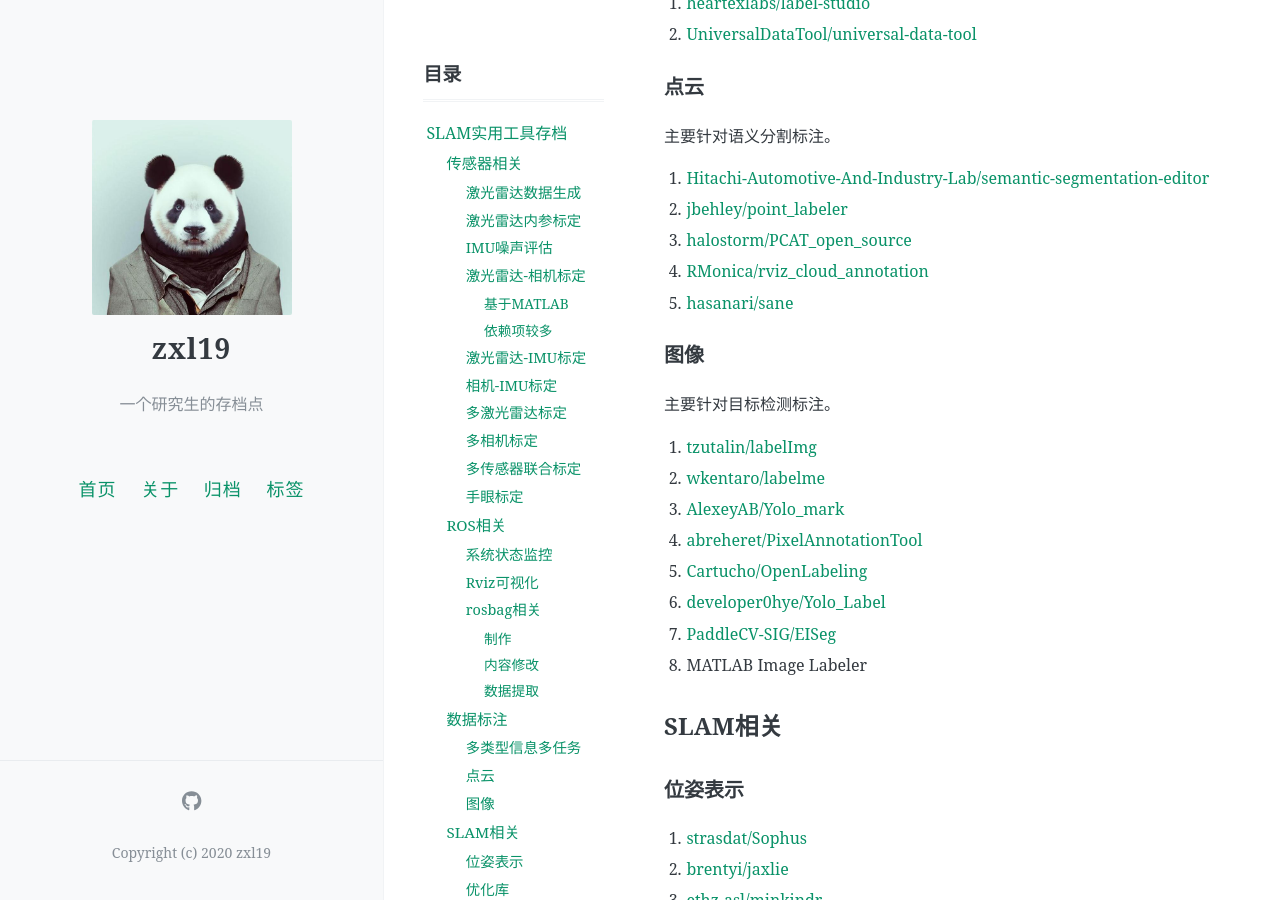
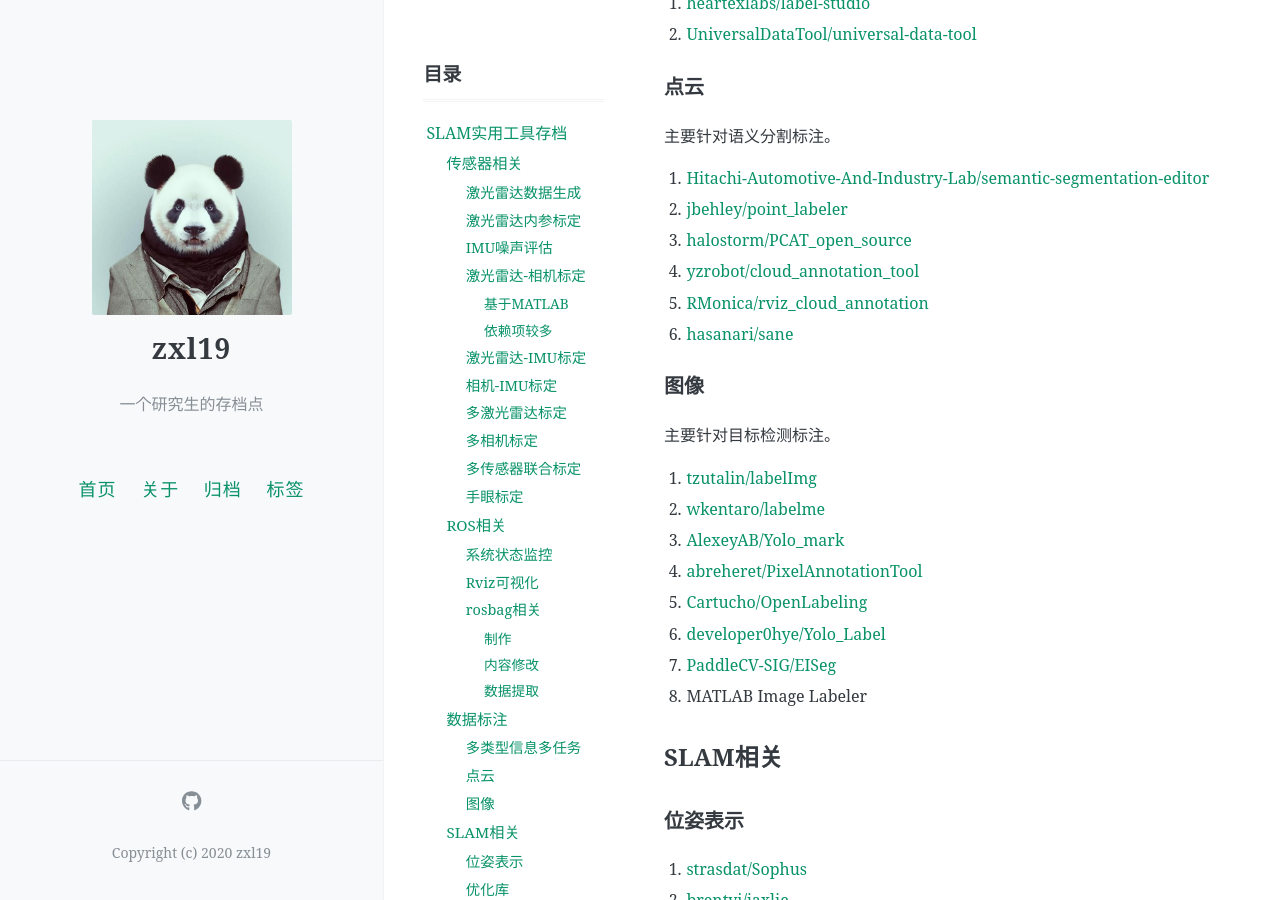
Before and after one commit to zxl19/zxl19.github.io, a Jekyll site: the page built from _posts/2021-05-25-slam-tool.md, in a window 1280 px wide and 900 px high, scrolled down 3779 px. Built offline with Jekyll 4.4.1, drawn with Linux system fonts in a browser that asks for light colours; comment, search, counter and statistics services are not loaded.

Commit message:
Update 2021-05-25-slam-tool.md

```diff
--- a/_posts/2021-05-25-slam-tool.md
+++ b/_posts/2021-05-25-slam-tool.md
@@ -149,8 +149,9 @@ pinned: false
 1. [Hitachi-Automotive-And-Industry-Lab/semantic-segmentation-editor](https://github.com/Hitachi-Automotive-And-Industry-Lab/semantic-segmentation-editor)
 2. [jbehley/point_labeler](https://github.com/jbehley/point_labeler)
 3. [halostorm/PCAT_open_source](https://github.com/halostorm/PCAT_open_source)
-4. [RMonica/rviz_cloud_annotation](https://github.com/RMonica/rviz_cloud_annotation)
-5. [hasanari/sane](https://github.com/hasanari/sane)
+4. [yzrobot/cloud_annotation_tool](https://github.com/yzrobot/cloud_annotation_tool)
+5. [RMonica/rviz_cloud_annotation](https://github.com/RMonica/rviz_cloud_annotation)
+6. [hasanari/sane](https://github.com/hasanari/sane)
 
 ### 图像
 
```
Also changed, not shown: other parts of _posts/2021-05-25-slam-tool.md (+1 -0 lines).
